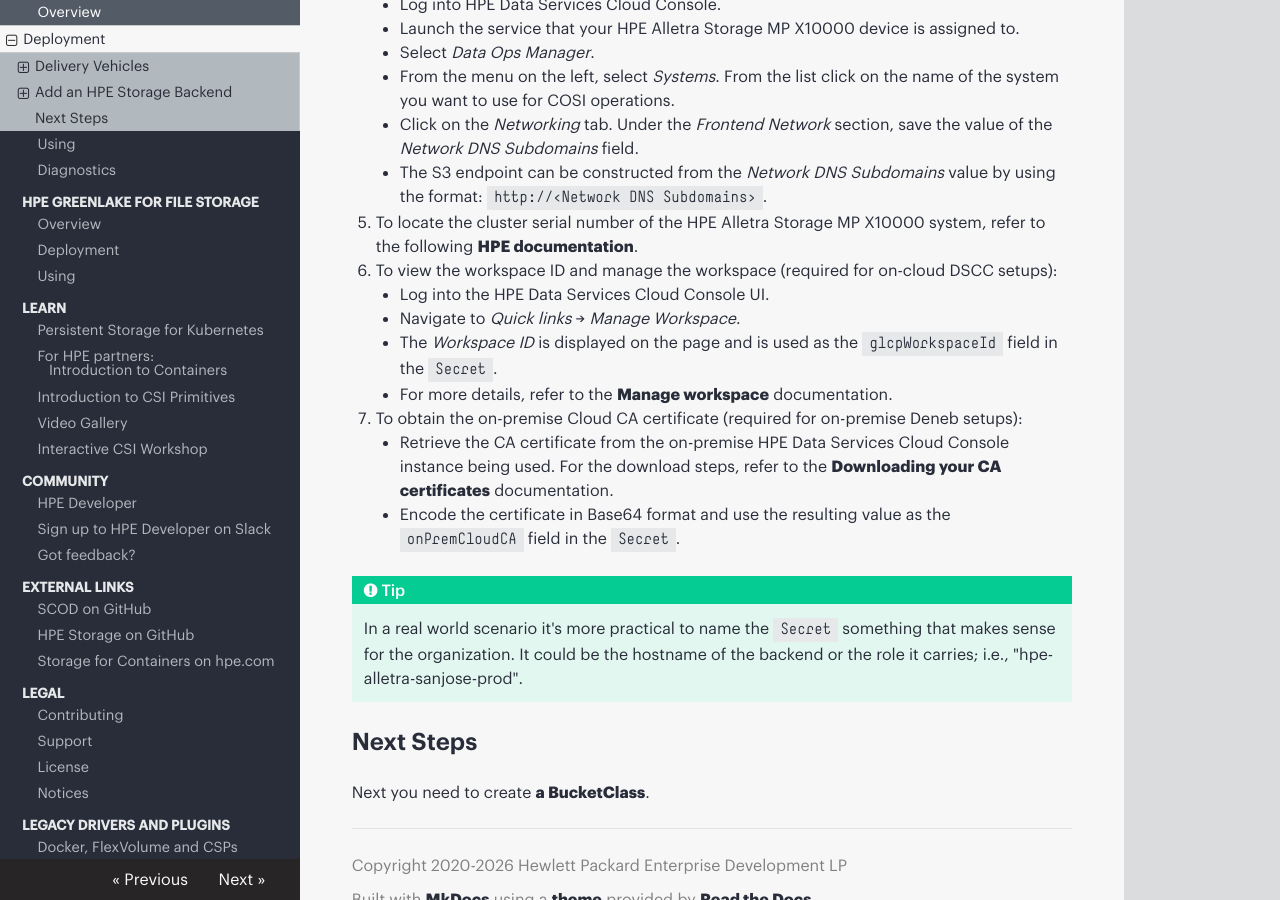
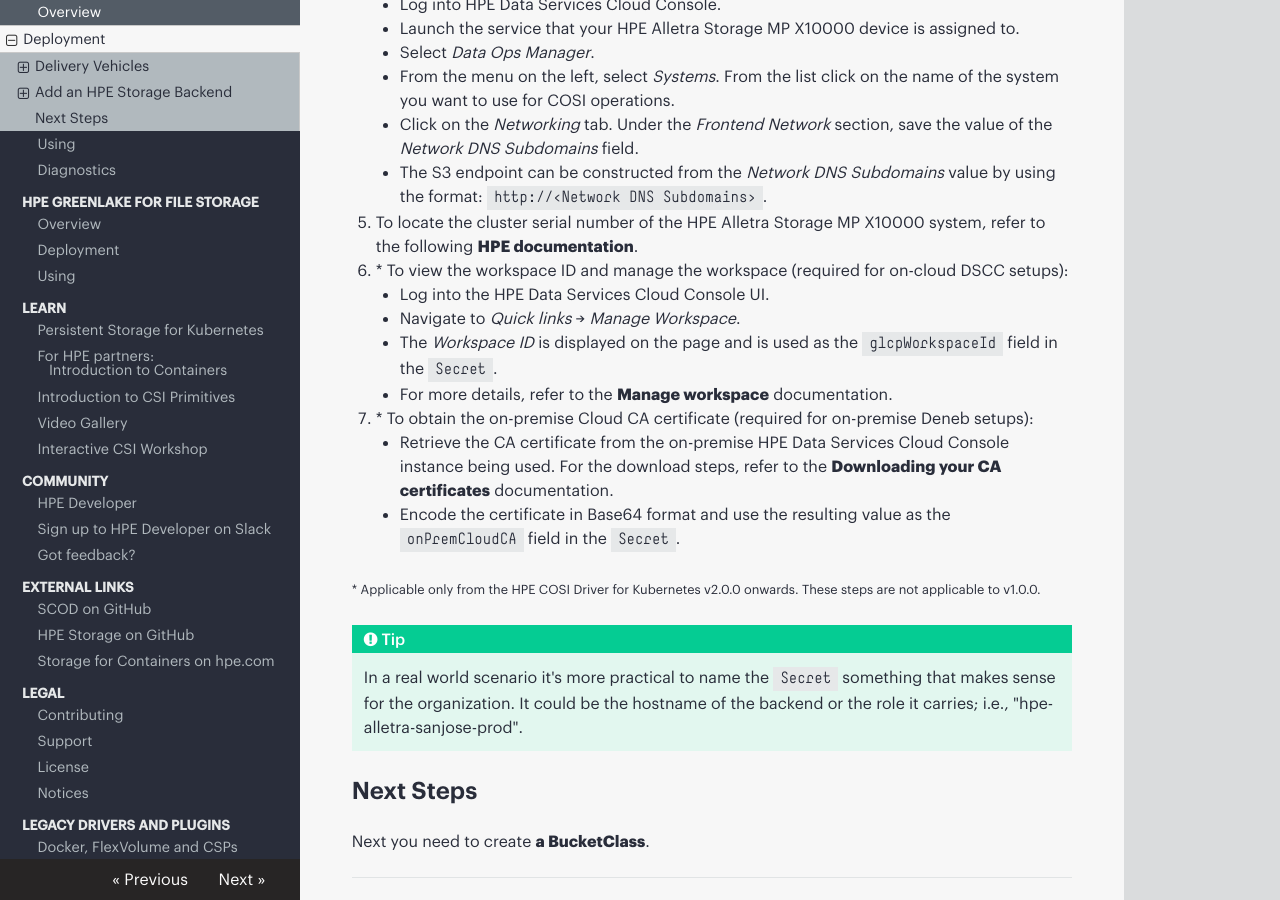
Before and after one commit to hpe-storage/scod, an MkDocs documentation site: the page built from docs/cosi_driver/deployment.md, in a window 1280 px wide and 900 px high, scrolled down 3961 px. Built offline with MkDocs 1.6.1, drawn with Linux system fonts in a browser that asks for light colours; nearby versions of some CDN libraries.

Commit message:
docs(cosi): add R2 BucketClass example and release markers

```diff
--- a/docs/cosi_driver/deployment.md
+++ b/docs/cosi_driver/deployment.md
@@ -143,14 +143,16 @@
     * Click on the _Networking_ tab. Under the _Frontend Network_ section, save the value of the _Network DNS Subdomains_ field.
     * The S3 endpoint can be constructed from the _Network DNS Subdomains_ value by using the format: `http://<Network DNS Subdomains>`.
 5. To locate the cluster serial number of the HPE Alletra Storage MP X10000 system, refer to the following [HPE documentation](https://support.hpe.com/hpesc/public/docDisplay?docId=a00120892en_us&page=GUID-616CE4D4-C31A-4BFE-8F41-887C2B0B9046.html).
-6. To view the workspace ID and manage the workspace (required for on-cloud DSCC setups):
+6. \* To view the workspace ID and manage the workspace (required for on-cloud DSCC setups):
     * Log into the HPE Data Services Cloud Console UI.
     * Navigate to _Quick links_ &rarr; _Manage Workspace_.
     * The _Workspace ID_ is displayed on the page and is used as the `glcpWorkspaceId` field in the `Secret`.
     * For more details, refer to the [Manage workspace](https://support.hpe.com/hpesc/public/docDisplay?docId=sd00005271en_us&page=GUID-DD8699BF-D17E-4A1C-863A-AE7ED0AA8C88.html) documentation.
-7. To obtain the on-premise Cloud CA certificate (required for on-premise Deneb setups):
+7. \* To obtain the on-premise Cloud CA certificate (required for on-premise Deneb setups):
     * Retrieve the CA certificate from the on-premise HPE Data Services Cloud Console instance being used. For the download steps, refer to the [Downloading your CA certificates](https://support.hpe.com/hpesc/public/docDisplay?docId=sd00005271en_us&page=GUID-F0ADEE0C-7BB5-4010-B290-FF700A6B7878.html) documentation.
     * Encode the certificate in Base64 format and use the resulting value as the `onPremCloudCA` field in the `Secret`.
+
+<small>\* Applicable only from the HPE COSI Driver for Kubernetes v2.0.0 onwards. These steps are not applicable to v1.0.0.</small>
 
 !!! tip
     In a real world scenario it's more practical to name the `Secret` something that makes sense for the organization. It could be the hostname of the backend or the role it carries; i.e., "hpe-alletra-sanjose-prod".
```
Also changed, not shown: docs/cosi_driver/using.md (+16 -1 lines).
